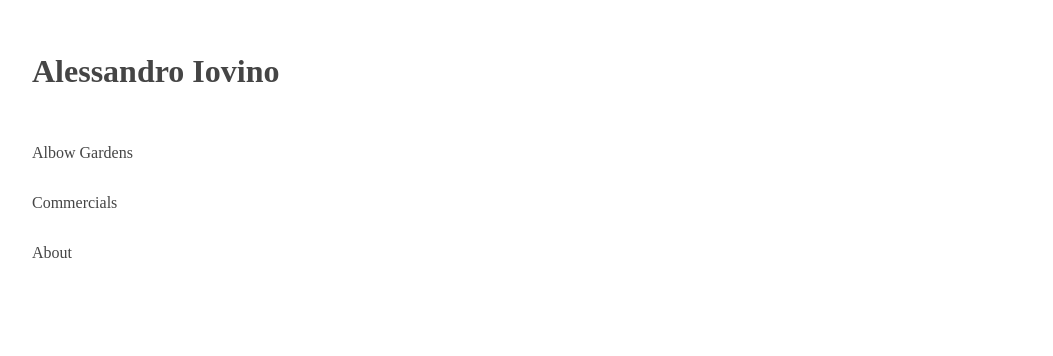
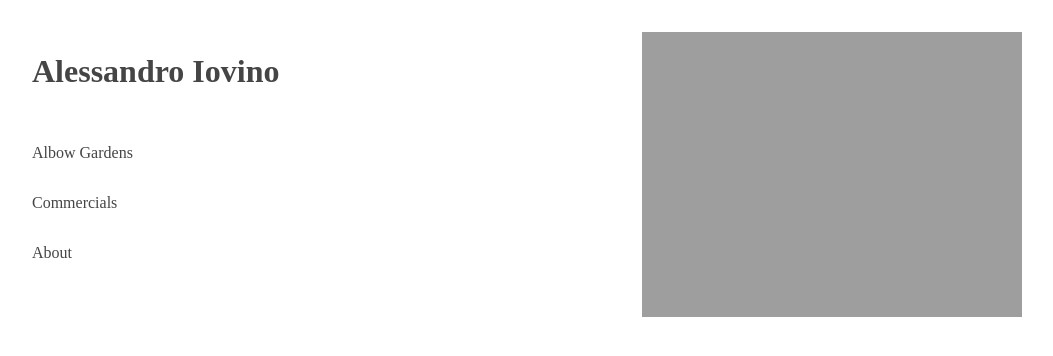
Before and after one commit to sabrinacontaldi/alessandro.iovino, a plain HTML site: page index.html in a window 1280 px wide. Shown: the top 356 px of the page, without its empty margins (0-1053 px from the left). Drawn offline with nearby package versions, Linux system fonts and the light colour scheme; the site is published under a folder, as on GitHub Pages, so addresses that start at the root find nothing; a web font is replaced by a local one.

Commit message:
update route for home image

```diff
--- a/home.html
+++ b/home.html
@@ -1,5 +1,5 @@
 <div class="home-picture-gallery">
     <div class="solo-item">
-        <img src="/images/SILVERFASTSCAN_092_FINAL.jpg" alt="">
+        <img src="images/SILVERFASTSCAN_092_FINAL.jpg" alt="">
     </div>
 </div>
```
